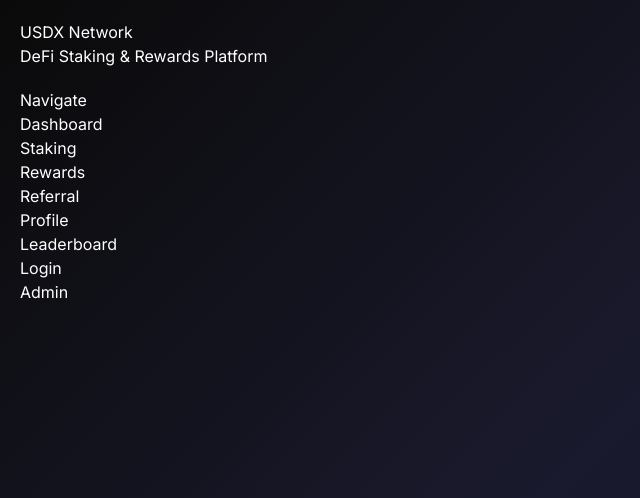
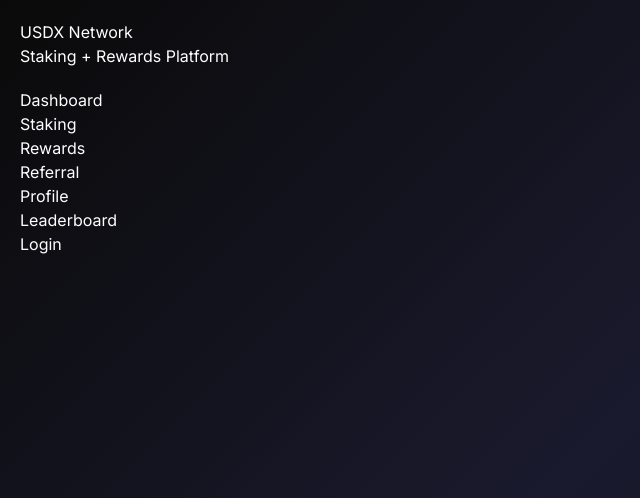
Before and after one commit to usdxofficialdev/-Dead-Token-Exchange-, a Next.js app: page / in a window 1280 px wide. Shown: the top 498 px of the page, without its empty margins (0-640 px from the left). Built offline with nearby package versions, Linux system fonts and the light colour scheme.

Commit message:
Update page.tsx

```diff
--- a/app/page.tsx
+++ b/app/page.tsx
@@ -2,24 +2,24 @@ import Link from "next/link";
 
 export default function Home() {
   return (
-    <main style={{ padding: "20px" }}>
+    <div style={{ padding: "20px" }}>
+
       <h1>USDX Network</h1>
-      <p>DeFi Staking & Rewards Platform</p>
+      <p>Staking + Rewards Platform</p>
 
+      {/* MAIN UI NAVIGATION (old app restore) */}
       <div style={{ marginTop: "20px" }}>
-        <h2>Navigate</h2>
 
-        <ul>
-          <li><Link href="/dashboard">Dashboard</Link></li>
-          <li><Link href="/membership">Staking</Link></li>
-          <li><Link href="/rewards">Rewards</Link></li>
-          <li><Link href="/referral">Referral</Link></li>
-          <li><Link href="/profile">Profile</Link></li>
-          <li><Link href="/leaderboard">Leaderboard</Link></li>
-          <li><Link href="/login">Login</Link></li>
-          <li><Link href="/admin">Admin</Link></li>
-        </ul>
+        <Link href="/dashboard">Dashboard</Link><br/>
+        <Link href="/membership">Staking</Link><br/>
+        <Link href="/rewards">Rewards</Link><br/>
+        <Link href="/referral">Referral</Link><br/>
+        <Link href="/profile">Profile</Link><br/>
+        <Link href="/leaderboard">Leaderboard</Link><br/>
+        <Link href="/login">Login</Link><br/>
+
       </div>
-    </main>
+
+    </div>
   );
 }
```
